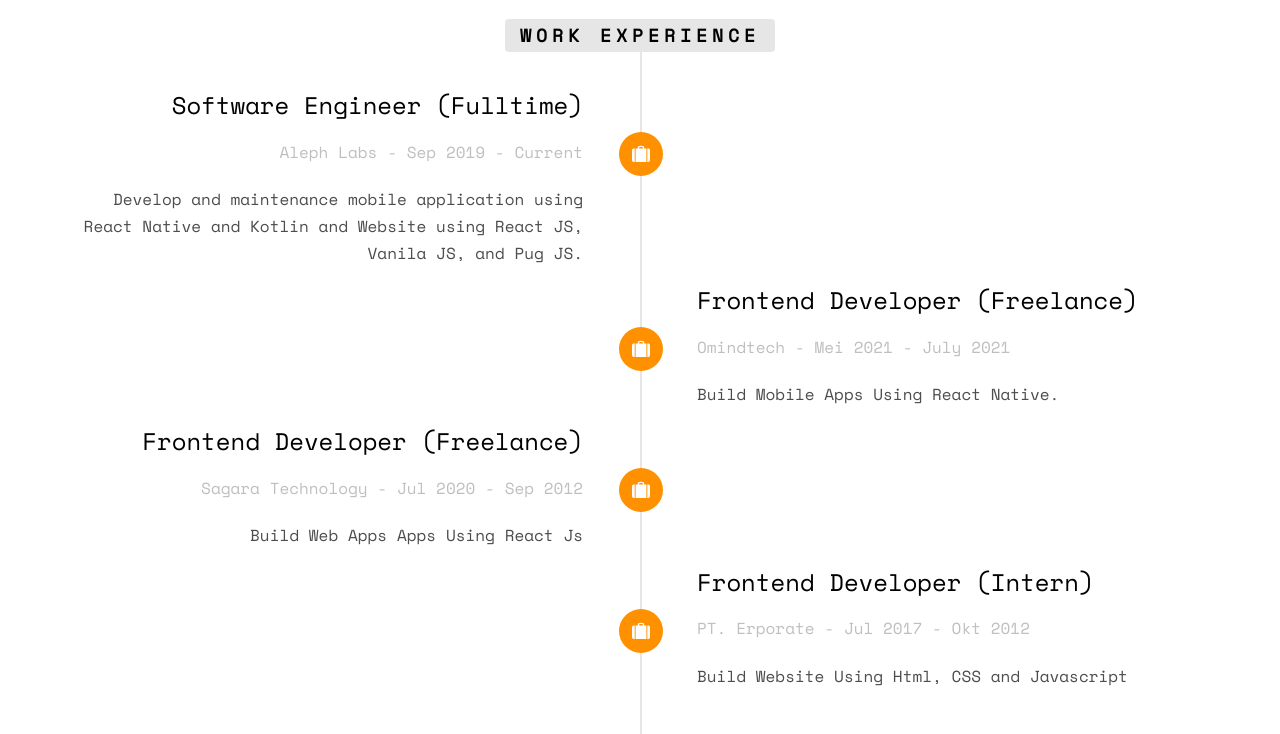
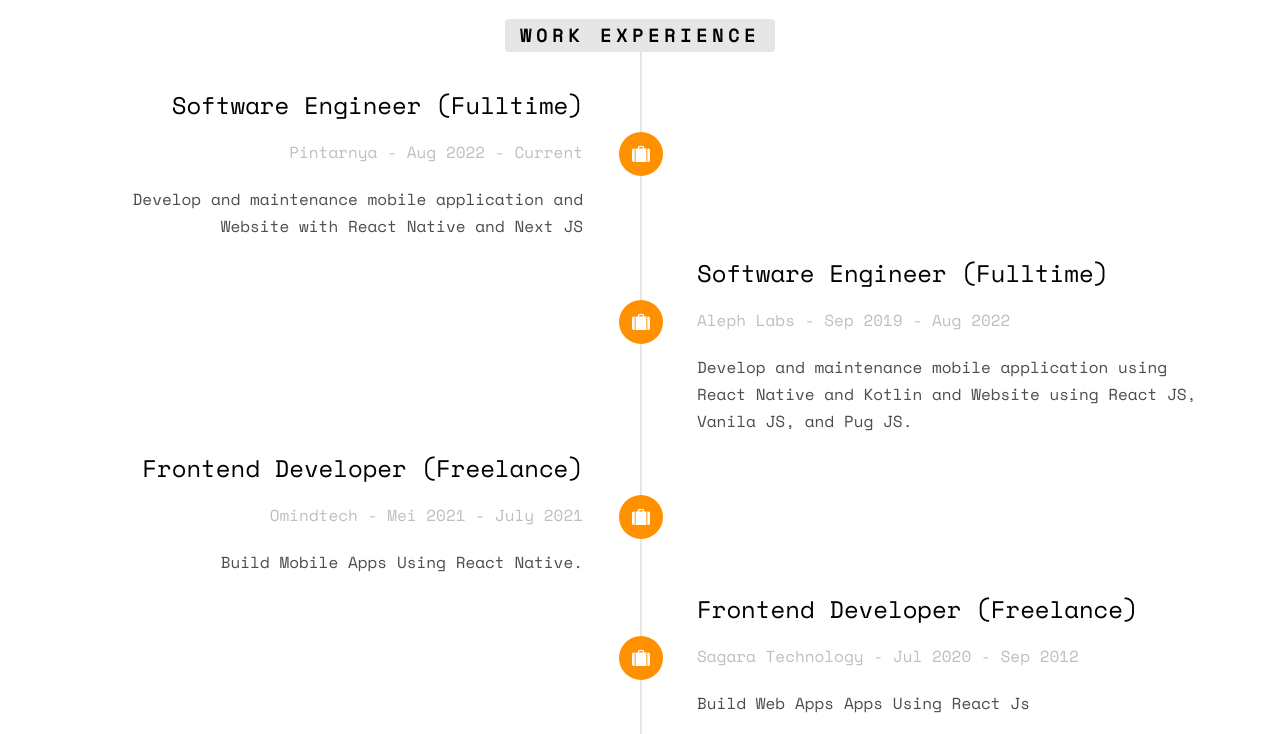
Before and after one commit to ilhamdani97/profile, a plain HTML site: page index.html in a window 1280 px wide. Shown: the part 1800-2534 px from the top of the page. Drawn offline with nearby package versions, Linux system fonts and the light colour scheme; some packages are replaced by stand-ins of ours; no server answers; files whose address does not match are found by name.

Commit message:
Update index.html
add experience

```diff
--- a/index.html
+++ b/index.html
@@ -116,14 +116,26 @@
 							<div class="timeline-panel">
 								<div class="timeline-heading">
 									<h3 class="timeline-title">Software Engineer (Fulltime)</h3>
-									<span class="company">Aleph Labs - Sep 2019 - Current</span>
+									<span class="company">Pintarnya - Aug 2022 - Current</span>
+								</div>
+								<div class="timeline-body">
+									<p>Develop and maintenance mobile application and Website with React Native and Next JS</p>
+								</div>
+							</div>
+						</li>
+						<li class="timeline-inverted animate-box">
+							<div class="timeline-badge"><i class="icon-suitcase"></i></div>
+							<div class="timeline-panel">
+								<div class="timeline-heading">
+									<h3 class="timeline-title">Software Engineer (Fulltime)</h3>
+									<span class="company">Aleph Labs - Sep 2019 - Aug 2022</span>
 								</div>
 								<div class="timeline-body">
 									<p>Develop and maintenance mobile application using React Native and Kotlin and Website using React JS, Vanila JS, and Pug JS.</p>
 								</div>
 							</div>
 						</li>
-						<li class="timeline-inverted animate-box">
+						<li class="animate-box timeline-unverted">
 							<div class="timeline-badge"><i class="icon-suitcase"></i></div>
 							<div class="timeline-panel">
 								<div class="timeline-heading">
@@ -135,7 +147,7 @@
 								</div>
 							</div>
 						</li>
-						<li class="animate-box timeline-unverted">
+						<li class="timeline-inverted animate-box">
 							<div class="timeline-badge"><i class="icon-suitcase"></i></div>
 							<div class="timeline-panel">
 								<div class="timeline-heading">
@@ -148,7 +160,7 @@
 							</div>
 						</li>
 
-						<li class="timeline-inverted animate-box">
+						<li class="animate-box timeline-unverted">
 							<div class="timeline-badge"><i class="icon-suitcase"></i></div>
 							<div class="timeline-panel">
 								<div class="timeline-heading">
```
